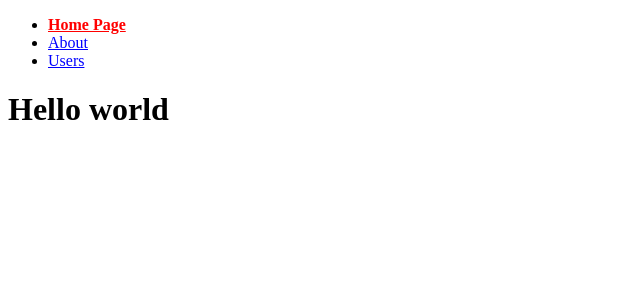
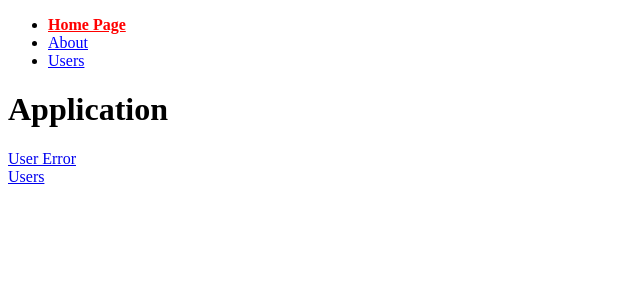
Before and after one commit to ejoelrojas9/react-router-tutorial, a React (Create React App) app: page / in a window 1280 px wide. Shown: the top 300 px of the page, without its empty margins (0-640 px from the left). Built offline with nearby package versions, Linux system fonts and the light colour scheme.

Commit message:
Configuración del componente Link que así como NavLink no refresca al hacer click sobre el

```diff
--- a/src/pages/HomePage.js
+++ b/src/pages/HomePage.js
@@ -1,5 +1,15 @@
+import {Link} from 'react-router-dom';
+
+const userId = 10
+
 export default function HomePage() {
   return (
-    <div><h1>Hello world</h1></div>
+    <div>
+      <h1>Application</h1>
+
+      <Link to={'/users/${userId}'}>User Error</Link>
+      <br></br>
+      <Link to="/users">Users</Link>
+    </div>
   )
 }
```
